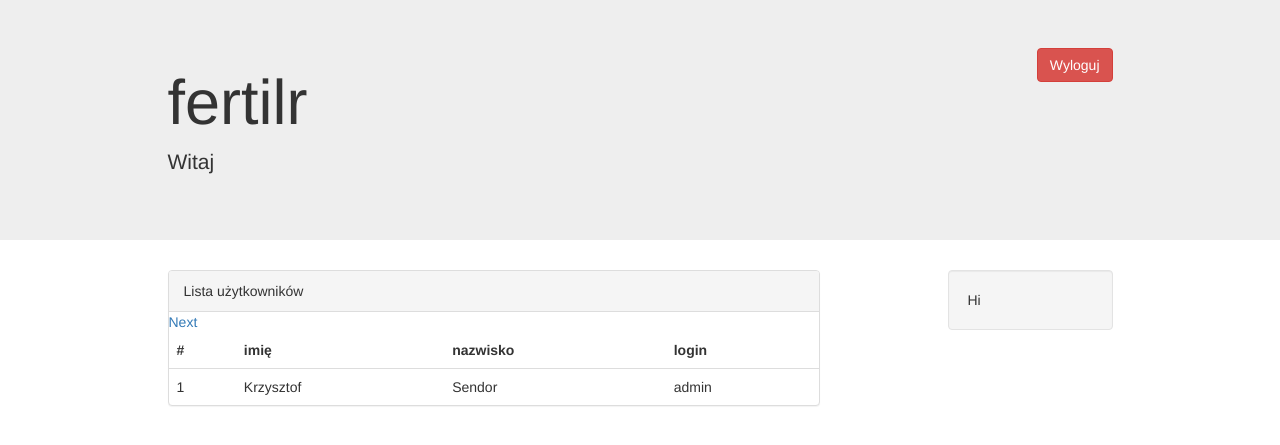
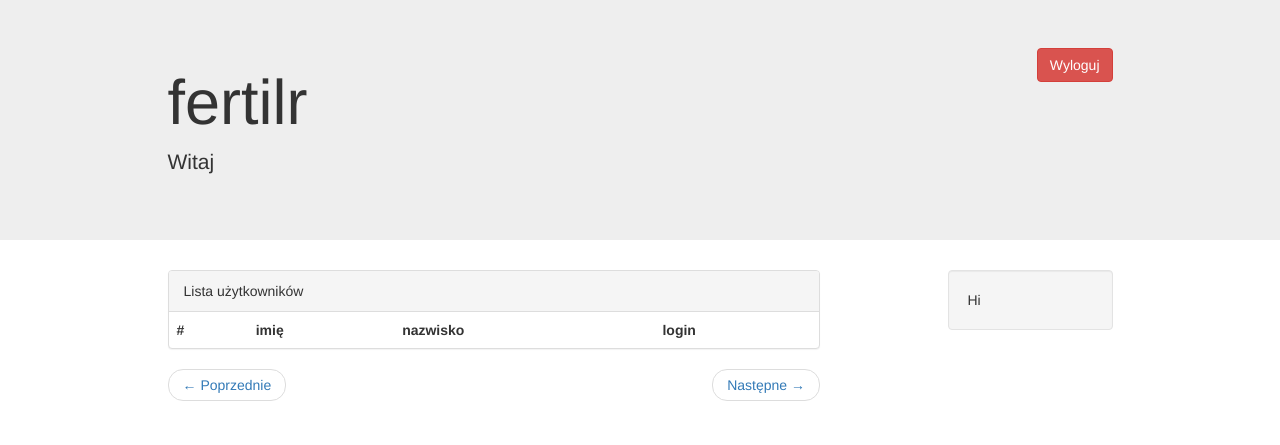
Before and after one commit to KrzysztofSendor/fertilr, a PHP site: the page made by admin/users.php in a window 1280 px wide. Shown: the top 445 px of the page. Run offline with PHP 8.4, Linux system fonts and the light colour scheme; the visitor is signed in with stand-in values (Sample User, id 1); data comes from the database, SQL or seed files in the repository; lists and menus that the app fills with data are empty; some libraries are stand-ins or nearby versions.

Commit message:
Pagination improvements
Pagination visual and functional improvements

```diff
--- a/admin/users.php
+++ b/admin/users.php
@@ -46,17 +46,19 @@
 							<th>login</th>
 						</tr>
 						<?php
-						if(!isset($_GET['page']) || !is_numeric($_GET['page'])){
+						if(!isset($_GET['p']) || !is_numeric($_GET['p'])){
 							$page = 0;
 						} else {
-							$page = (int)$_GET['page'];
+							$page = (int)$_GET['p'];
 						}
 						$sql = mysql_query("SELECT id_uzytkownik, login, imie, nazwisko, admin FROM `Uzytkownicy` LIMIT $page, 10");
 						$num = mysql_num_rows($sql);
 						if($num>0){
 							for($i=0; $i<$num; $i++){
 								$row = mysql_fetch_row($sql);
-								echo"<tr>";
+								echo"<tr
+
+								>";
 								echo"<td>$row[0]</td>";
 								echo"<td>$row[2]</td>";
 								echo"<td>$row[3]</td>";
@@ -64,13 +66,21 @@
 								echo"</tr>";
 							}
 						}
-						echo'<a href="'.$_SERVER['PHP_SELF'].'?page='.($page+10).'">Next</a>';
-						$prev = $page - 10;
-						if($prev >= 0) echo'<a href="'.$_SERVER['PHP_SELF'].'?page='.$prev.'">Previous</a>';
-
 						?>
 					</table>
 				</div>
+				<nav>
+					<ul class="pager">
+						<li class="previous <?php
+							if($page==0) echo(disabled);
+							else echo(active);
+						?>"><a href="users.php?p=<?php echo($page-10); ?>" aria-label="Previous"><span aria-hidden="true">&larr;</span> Poprzednie</a></li>
+						<li class="next <?php
+							if($page >= $num) echo(disabled);
+							else echo(active);
+						?>"><a href="users.php?p=<?php echo($page+10); ?>" aria-label="Next">Następne <span aria-hidden="true">&rarr;</span></a></li>
+					</ul>
+				</nav>
 			</div>
 			<div class="col-md-2 col-sm-10 col-sm-offset-1">
 				<div class="well">
@@ -95,6 +105,16 @@
 		</div>
 	</div>
 
+	<div class="modal fade" id="deleteUserModal" tabindex="-1" role="dialog" aria-labelledby="deleteUserModal" aria-hidden="true">
+		<div class="modal-dialog modal-sm">
+			<div class="modal-content">
+				<div class="modal-body">
+
+				</div>
+			</div>
+		</div>
+	</div>
+
 	<?php
 	} else {
 		header("Location: index.php");
```
